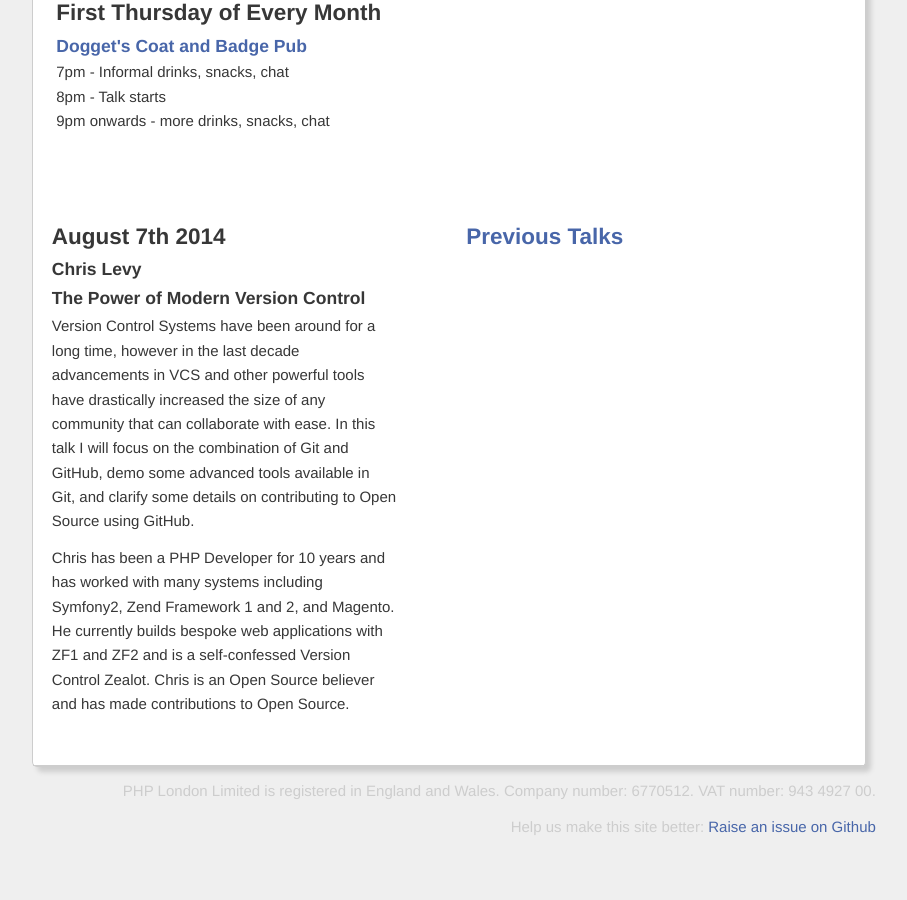
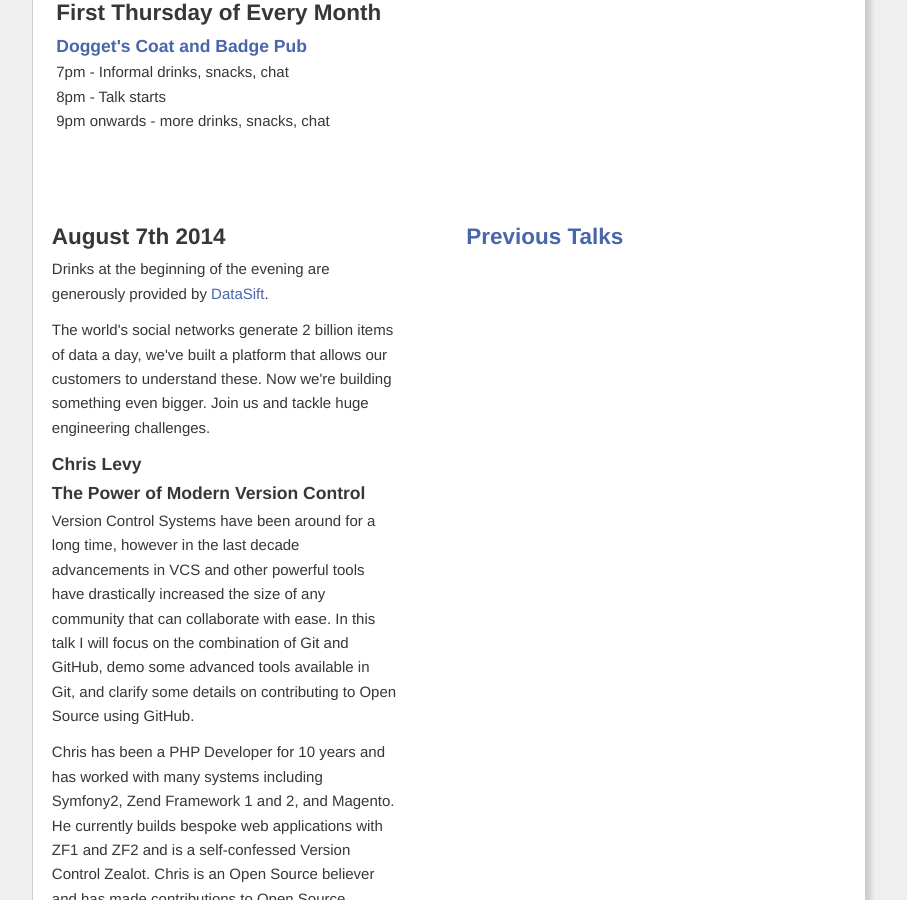
Before and after one commit to phplondon/phplondon.github.io, a Jekyll site: the page built from index.html, in a window 1280 px wide and 900 px high, scrolled down 698 px. Shown: the whole window, without its empty margins (333-1240 px from the left). Built offline with Jekyll 4.4.1, drawn with Linux system fonts in a browser that asks for light colours.

Commit message:
Update index.html

```diff
--- a/index.html
+++ b/index.html
@@ -29,6 +29,8 @@ layout: default
     <div class="sixcol">
         <div class="home-main-content">
             <h2>August 7th 2014</h2>
+            <p>Drinks at the beginning of the evening are generously provided by <a href="http://datasift.net/">DataSift</a>.</p>
+            <p>The world's social networks generate 2 billion items of data a day, we've built a platform that allows our customers to understand these. Now we're building something even bigger. Join us and tackle huge engineering challenges.</p>
             <h3>Chris Levy</h3>
             <h3>The Power of Modern Version Control</h3>
             <p>Version Control Systems have been around for a long time, however in the last decade advancements in VCS and other powerful tools have drastically increased the size of any community that can collaborate with ease.
```
